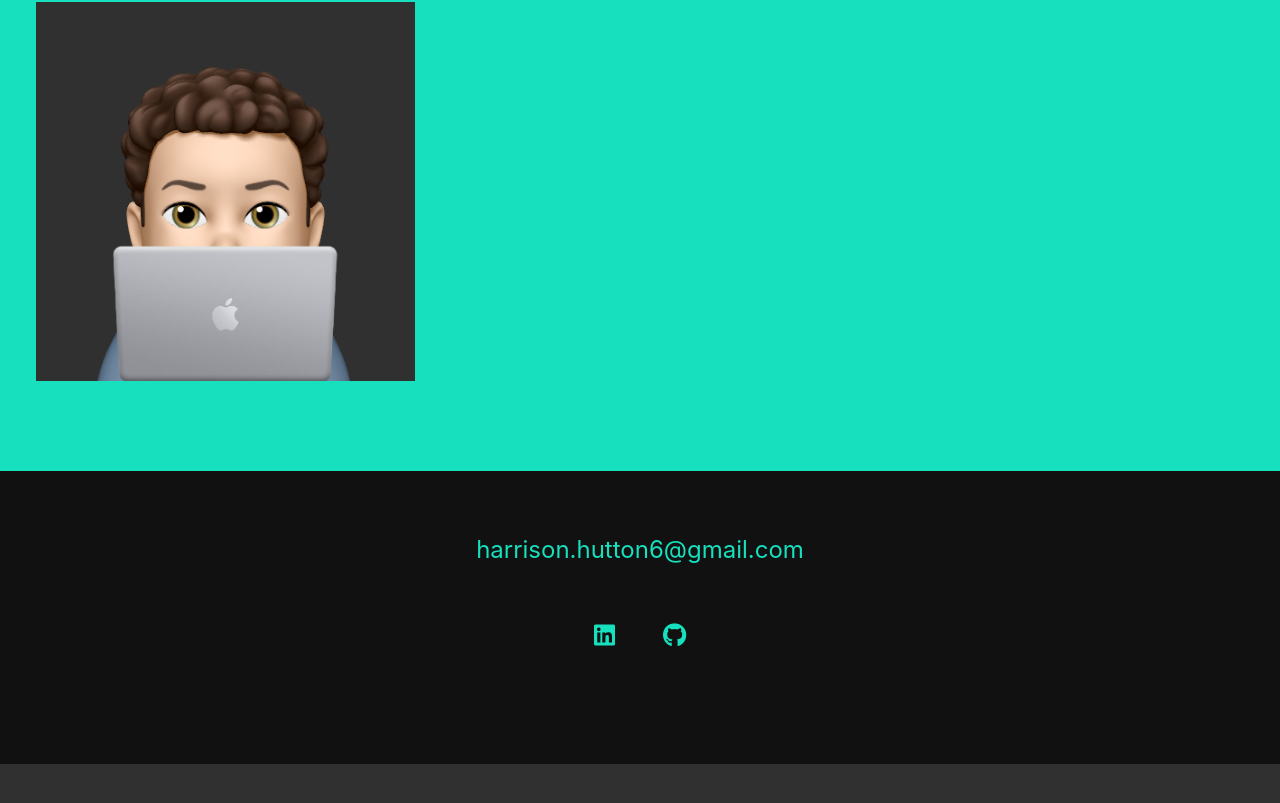
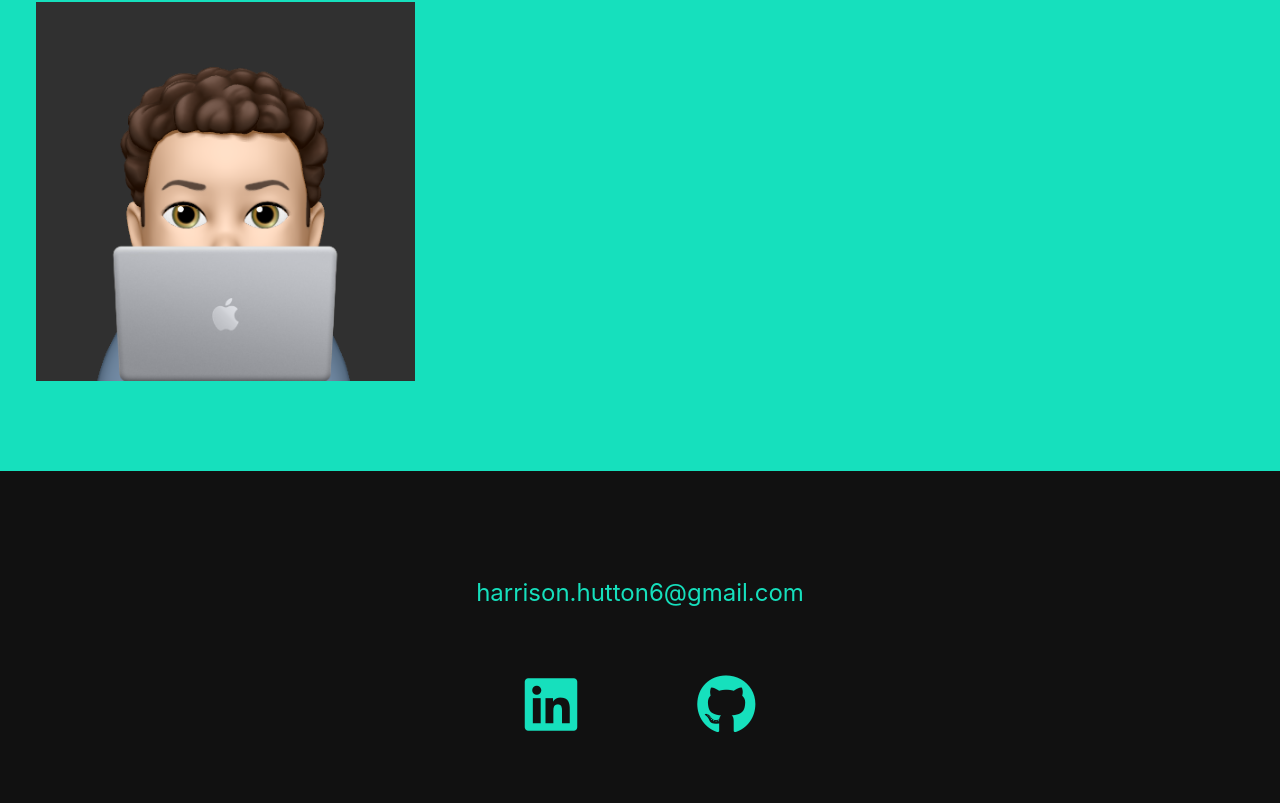
Before and after one commit to HarrisonHutton/harrisonhutton.dev, an Angular app: page / in a window 1280 px wide. Shown: the part 3355-4158 px from the top of the page. Before the commit the page ends 4119 px from the top, so only its background shows below. Built offline with nearby package versions, Linux system fonts and the light colour scheme.

Commit message:
💄 Increase font-size of footer icons

```diff
--- a/src/app/footer/footer.component.scss
+++ b/src/app/footer/footer.component.scss
@@ -1,9 +1,9 @@
 .footer {
     background: #111;
     color: var(--clr-accent);
-    font-size: var(--fs-h3);
+    font-size: var(--fs-h2);
     text-align: center;
-    padding: 2.5em 0 4.5em;
+    padding: 1em 0 1.5em;
 
     a {
         color: inherit;
@@ -28,7 +28,7 @@
     list-style: none;
     display: flex;
     justify-content: center;
-    margin: 2em 0 0;
+    margin: .5em 0 0;
     padding: 0;
 }
 
```
